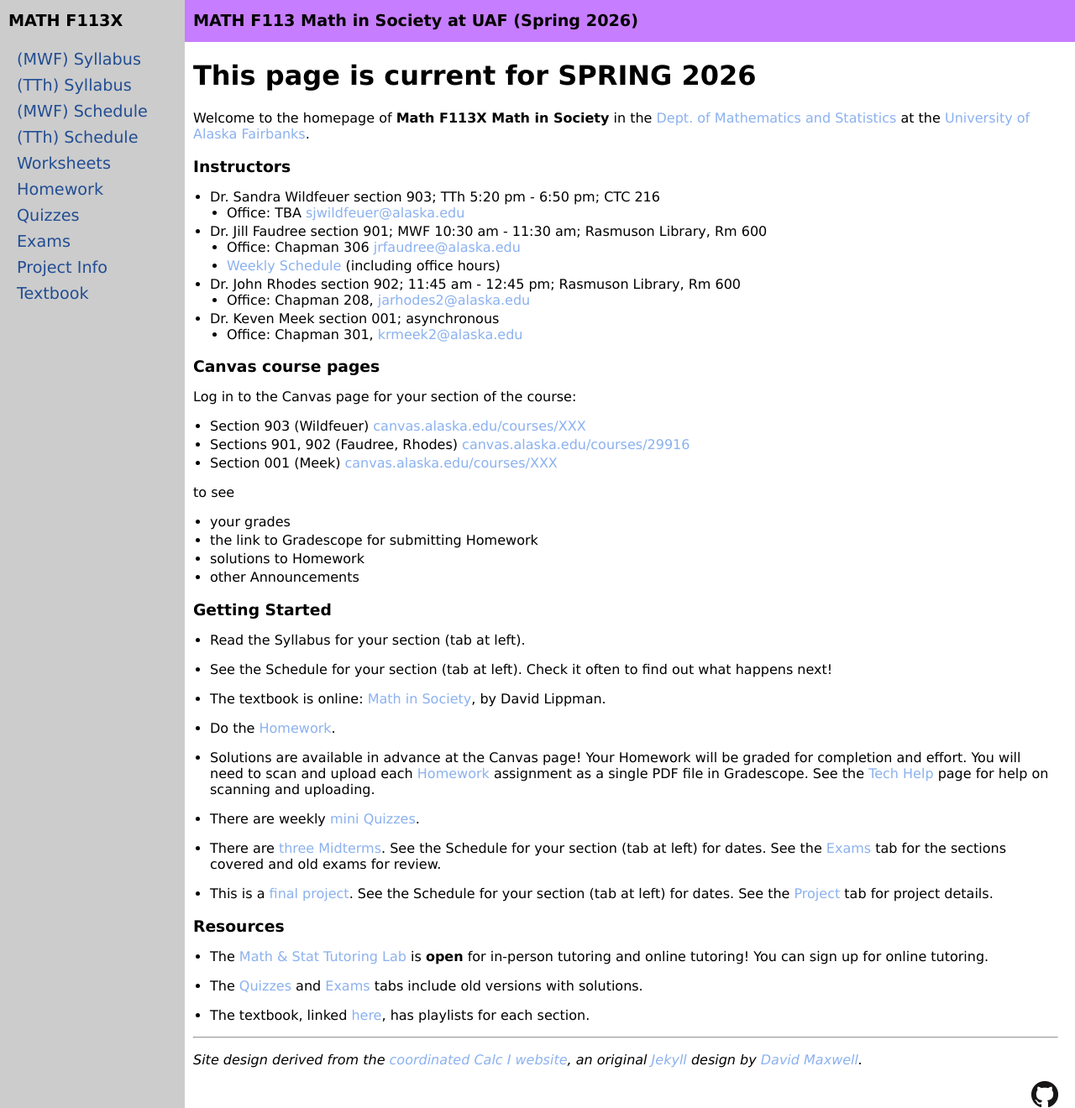
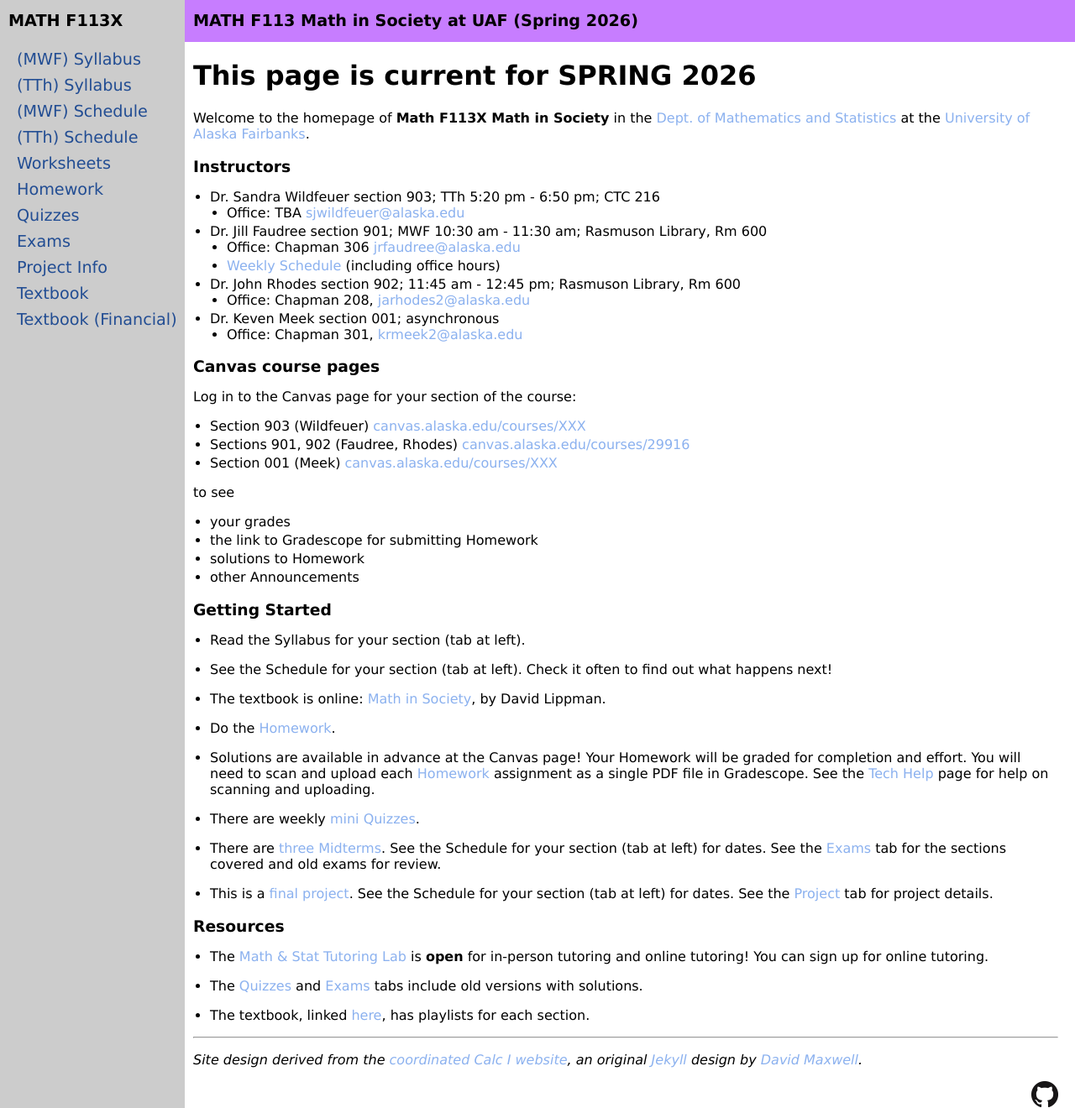
Before and after one commit to uaf-math/math113, a Jekyll site: the page built from index.md, in a window 1280 px wide and 1320 px high. Shown: the whole window at 84% size. Built offline with Jekyll 4.4.1, drawn with Linux system fonts in a browser that asks for light colours.

Commit message:
Update toc.yaml

```diff
--- a/_data/toc.yaml
+++ b/_data/toc.yaml
@@ -31,3 +31,6 @@ docs:
 
 - title: Textbook
   exturl: https://www.opentextbookstore.com/mathinsociety/
+
+- title: Textbook (Financial)
+  exturl: https://pccmathsac.github.io/MathInSocietyPCC/financial_math.html
```
